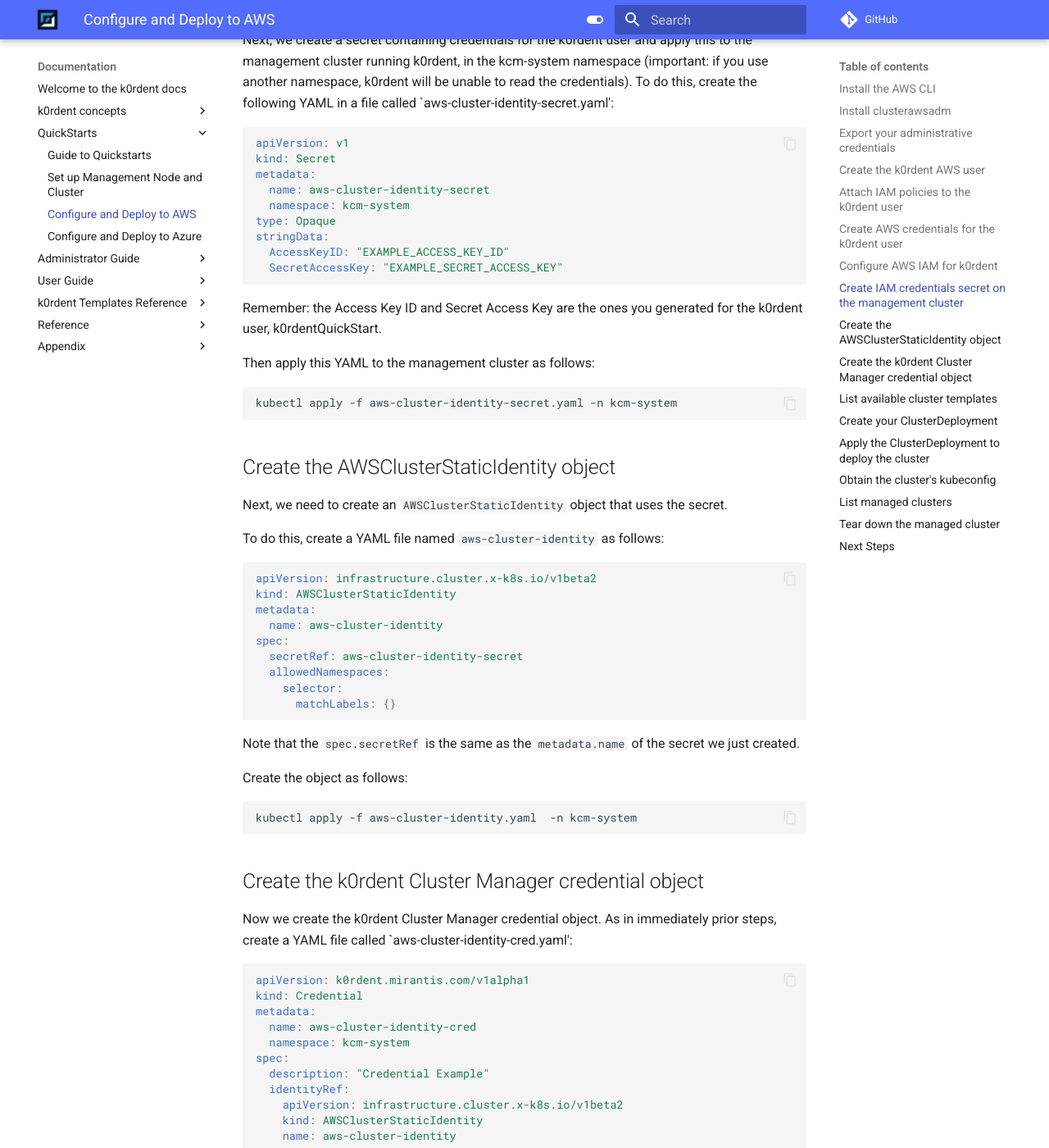
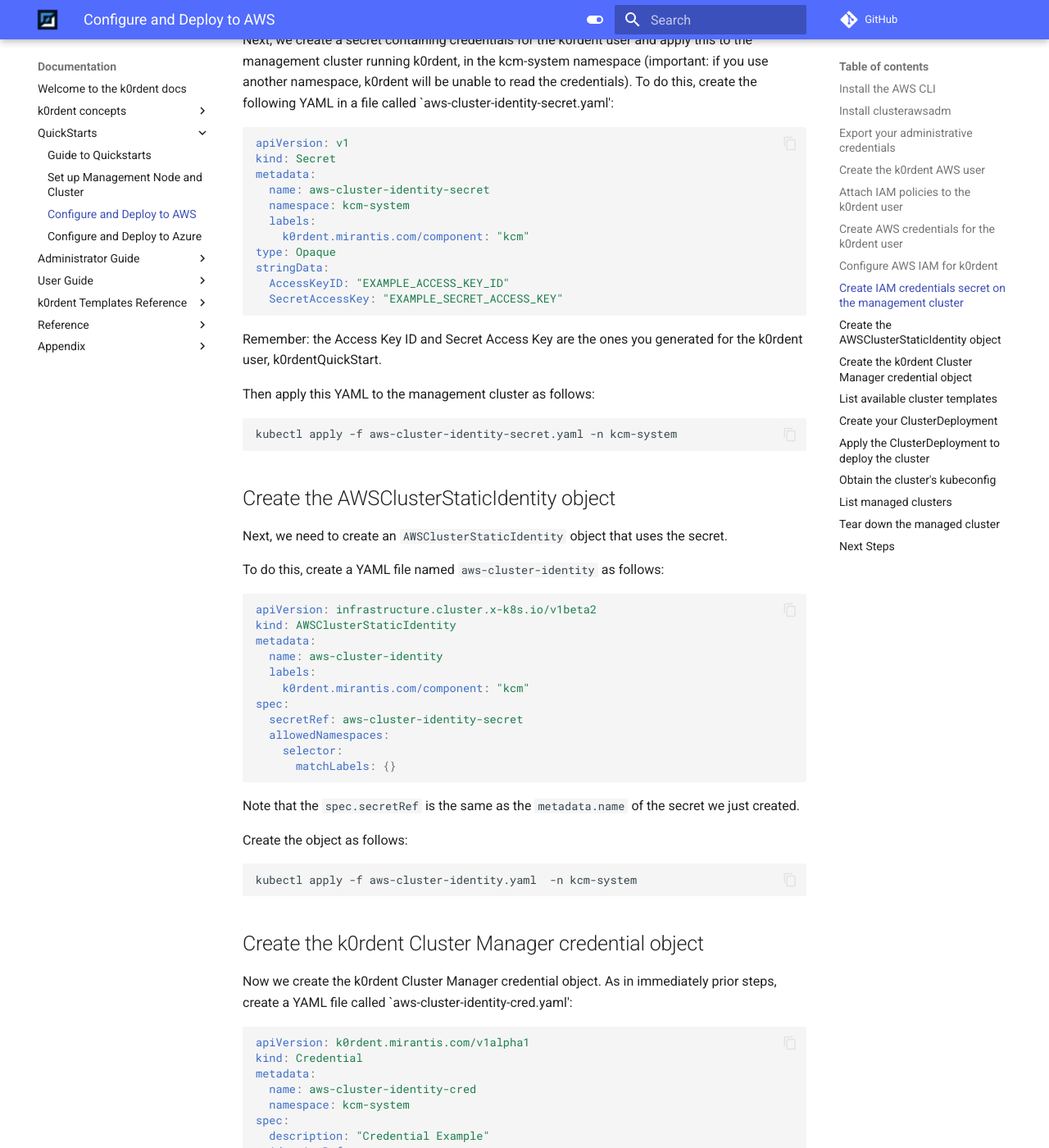
Before and after one commit to zerospiel/docs, an MkDocs documentation site: the page built from docs/quickstart-2-aws.md, in a window 1280 px wide and 1400 px high, scrolled down 4777 px. Shown: the whole window at 82% size. Built offline with MkDocs 1.6.1 and Material for MkDocs 9.7.7, drawn with Linux system fonts in a browser that asks for light colours; comment, search, counter and statistics services are not loaded; the version menu is left out.

Commit message:
Add missing `k0rdent.mirantis.com/component` label in quickstart

```diff
--- a/docs/quickstart-2-aws.md
+++ b/docs/quickstart-2-aws.md
@@ -192,6 +192,8 @@
 metadata:
   name: aws-cluster-identity-secret
   namespace: kcm-system
+  labels:
+    k0rdent.mirantis.com/component: "kcm"
 type: Opaque
 stringData:
   AccessKeyID: "EXAMPLE_ACCESS_KEY_ID"
@@ -217,6 +219,8 @@
 kind: AWSClusterStaticIdentity
 metadata:
   name: aws-cluster-identity
+  labels:
+    k0rdent.mirantis.com/component: "kcm"
 spec:
   secretRef: aws-cluster-identity-secret
   allowedNamespaces:
```
Also changed, not shown: docs/quickstart-2-azure.md (+5 -2 lines).
